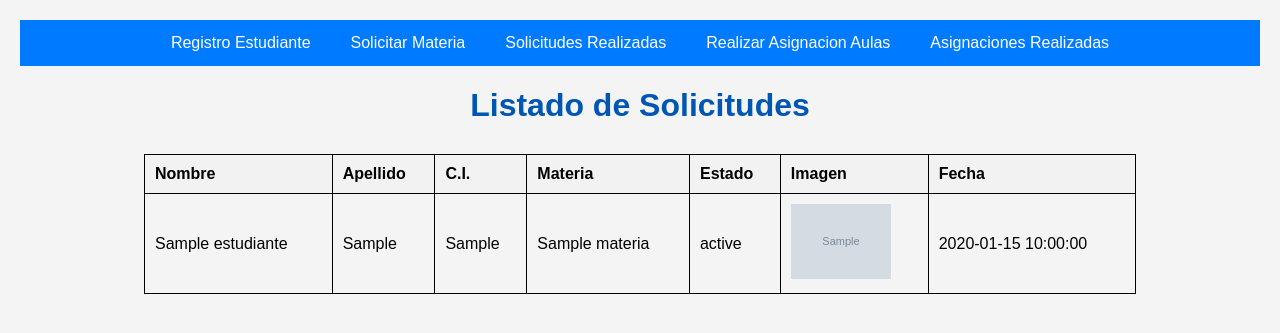
After one commit to FabricioXplorer/universidad, a PHP site: page /views/mostrarSolicitudes.php in a window 1280 px wide. The commit adds this page. Shown: the top 333 px of the page. Run offline with PHP 8.4, Linux system fonts and the light colour scheme; tables that the repository leaves empty or names only in its code hold one stand-in row (values such as "Sample post"); grey boxes marked "Sample" are stand-in pictures.

Commit message:
lista solicitudes

```diff
--- a/includes/navbar.php
+++ b/includes/navbar.php
@@ -11,8 +11,9 @@
   <ul>
     <li><a href="../views/registroEstudiante.php">Registro Estudiante</a></li>
     <li><a href="../views/index.php">Solicitar Materia</a></li>
+    <li><a href="../views/mostrarSolicitudes.php">Solicitudes Realizadas</a></li>
     <li><a href="../views/mostrarDatos.php">Realizar Asignacion Aulas</a></li>
-    <li><a href="../views/mostrarAsignaciones.php">Asignaciones de Aulas</a></li>
+    <li><a href="../views/mostrarAsignaciones.php">Asignaciones Realizadas</a></li>
   </ul>
 </nav>
 </body>
--- a/includes/style.css
+++ b/includes/style.css
@@ -98,3 +98,28 @@ button:hover {
 .tablaAsign tbody tr:nth-child(even) {
     background-color: #f9f9f9;
 }
+
+.tablaSolicitudes {
+    margin: 0 auto;
+    border-collapse: collapse;
+    width: 80%;
+}
+
+.tablaSolicitudes th, .tablaSolicitudes td {
+    border: 1px solid #000;
+    padding: 10px;
+    text-align: left;
+}
+
+.tablaSolicitudes th {
+    background-color: #f2f2f2;
+}
+
+.tablaSolicitudes tbody tr:nth-child(even) {
+    background-color: #f9f9f9;
+}
+
+img {
+    max-width: 100px;
+    height: auto;
+}
--- a/includes/styless.css
+++ b/includes/styless.css
@@ -43,12 +43,12 @@ margin: 0 0 20px;
 
 .modal button {
     padding: 10px 20px;
-    background-color: #f44336;
+    background-color: #007bff;
     color: white;
     border: none;
     cursor: pointer;
 }
 
 .modal button:hover {
-    background-color: #d32f2f;
+    background-color: #0056b3;
 }
--- a/views/mostrarAsignaciones.php
+++ b/views/mostrarAsignaciones.php
@@ -2,7 +2,6 @@
 <?php
 include '../includes/conexion.php';
 
-// Consulta para obtener los datos de asignaciones con los nombres correspondientes
 $queryAsignaciones = "SELECT m.nombre AS materia, d.nombre AS nombre_docente,
                       a.nombre_aula AS aula, asign.turno, asign.fecha_asignacion
                       FROM asignaciones AS asign
--- /dev/null
+++ b/views/mostrarSolicitudes.php
@@ -0,0 +1,64 @@
+<?php include '../includes/navbar.php'; ?>
+<?php
+include '../includes/conexion.php';
+
+$querySolicitudes = "SELECT e.nombre AS nombre_estudiante, e.apellido, e.ci,
+                     m.nombre AS nombre_materia, s.estado, s.imagen, s.fecha_solicitud
+                     FROM solicitudes s
+                     JOIN estudiantes e ON s.id_estudiante = e.id_estudiante
+                     JOIN materias m ON s.id_materia = m.id_materia";
+
+$resultSolicitudes = $conn->query($querySolicitudes);
+?>
+
+<!DOCTYPE html>
+<html lang="es">
+<head>
+    <meta charset="UTF-8">
+    <meta name="viewport" content="width=device-width, initial-scale=1.0">
+    <title>Mostrar Solicitudes</title>
+    <link rel="stylesheet" href="../includes/style.css">
+</head>
+<body>
+    <h1>Listado de Solicitudes</h1>
+    <table border="1" class="tablaSolicitudes">
+        <thead>
+            <tr>
+                <th>Nombre</th>
+                <th>Apellido</th>
+                <th>C.I.</th>
+                <th>Materia</th>
+                <th>Estado</th>
+                <th>Imagen</th>
+                <th>Fecha</th>
+            </tr>
+        </thead>
+        <tbody>
+            <?php
+
+            if ($resultSolicitudes->num_rows > 0) {
+
+                while ($row = $resultSolicitudes->fetch_assoc()) {
+                    echo "<tr>
+                            <td>{$row['nombre_estudiante']}</td>
+                            <td>{$row['apellido']}</td>
+                            <td>{$row['ci']}</td>
+                            <td>{$row['nombre_materia']}</td>
+                            <td>{$row['estado']}</td>
+                            <td><img src='../uploads/{$row['imagen']}' alt='Imagen' width='100'></td>
+                            <td>{$row['fecha_solicitud']}</td>
+                          </tr>";
+                }
+            } else {
+                echo "<tr><td colspan='7'>No hay solicitudes registradas.</td></tr>";
+            }
+            ?>
+        </tbody>
+    </table>
+</body>
+</html>
+
+<?php
+
+$conn->close();
+?>
```
